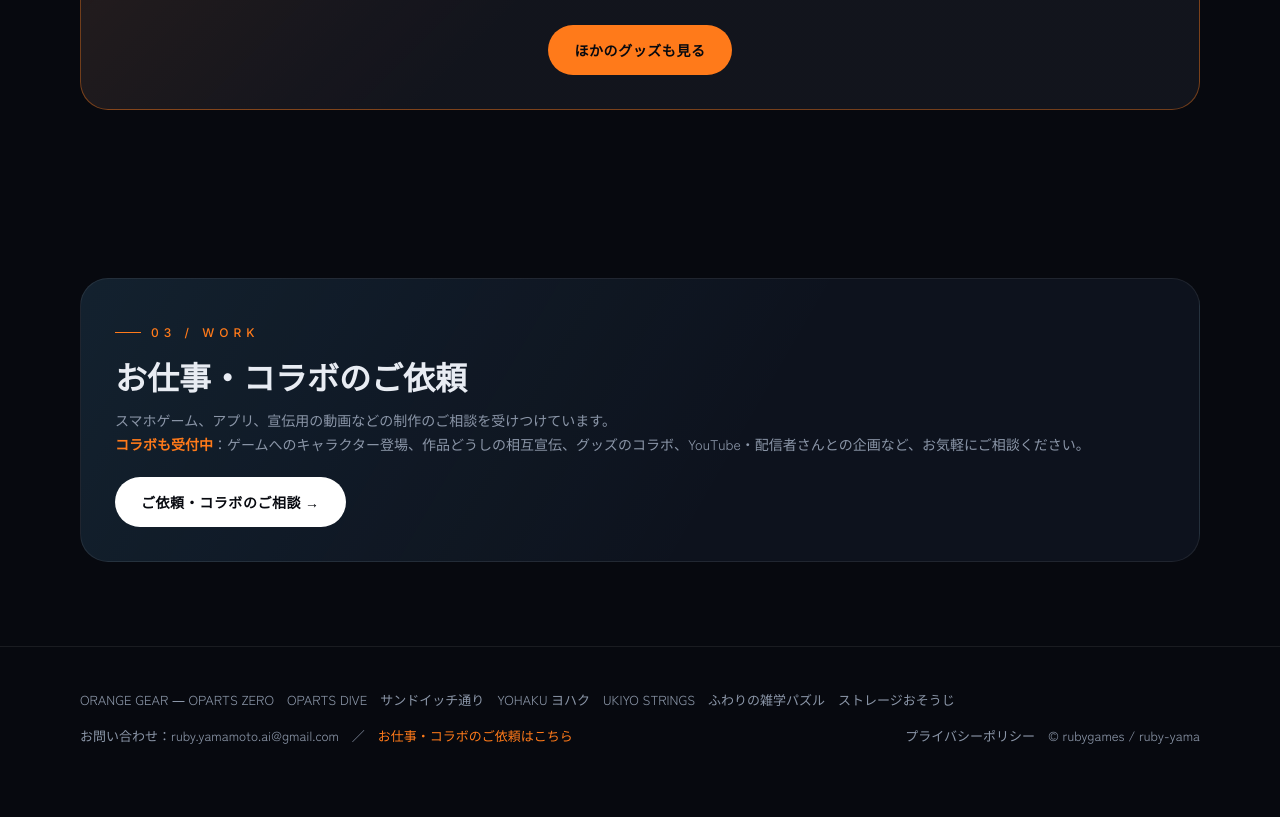
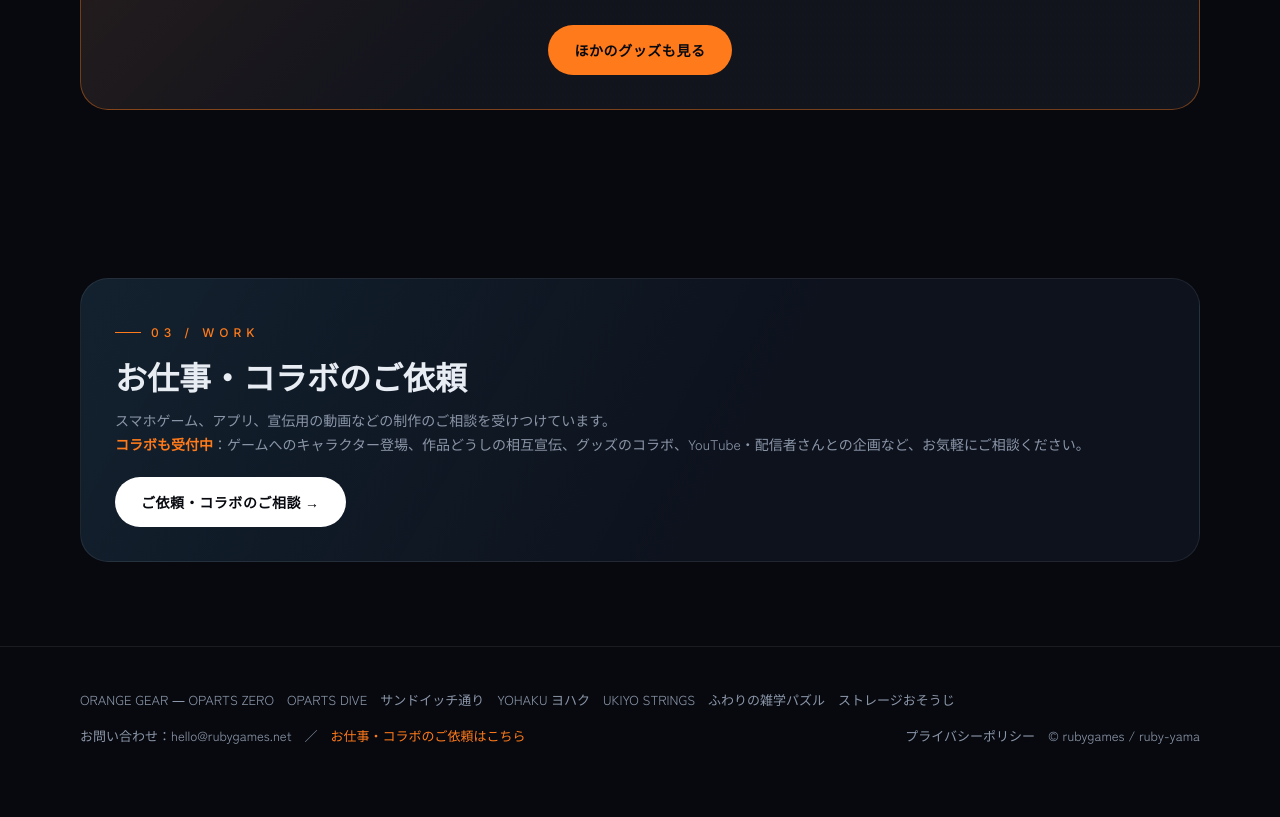
Before and after one commit to ruby-yama/ruby-yama.github.io, a plain HTML site: page index.html in a window 1280 px wide. Shown: the part 4100-4917 px from the top of the page. Drawn offline with Linux system fonts and the light colour scheme.

Commit message:
お問い合わせ先を hello@rubygames.net に
Co-Authored-By: Claude Opus 5.5 <noreply@anthropic.com>

```diff
--- a/index.html
+++ b/index.html
@@ -262,7 +262,7 @@ footer .w{display:flex;justify-content:space-between;flex-wrap:wrap;gap:12px}
 
 <footer id="contact"><div class="w">
   <div id="glist"><a href="/games/orange-gear/">ORANGE GEAR ― OPARTS ZERO</a>　<a href="/games/oparts-dive/">OPARTS DIVE</a>　<a href="/games/sandwich-street/">サンドイッチ通り</a>　<a href="/games/yohaku/">YOHAKU ヨハク</a>　<a href="/games/ukiyo-strings/">UKIYO STRINGS</a>　<a href="/games/fuwari-puzzle/">ふわりの雑学パズル</a>　<a href="/games/storage-osouji/">ストレージおそうじ</a></div>
-  <div>お問い合わせ：ruby.yamamoto.ai@gmail.com　／　<a href="request/" style="color:#ff7a1a">お仕事・コラボのご依頼はこちら</a></div>
+  <div>お問い合わせ：<a href="mailto:hello@rubygames.net">hello@rubygames.net</a>　／　<a href="request/" style="color:#ff7a1a">お仕事・コラボのご依頼はこちら</a></div>
   <div><a href="/privacy/">プライバシーポリシー</a>　© rubygames / ruby-yama</div>
 </div></footer>
 
```
